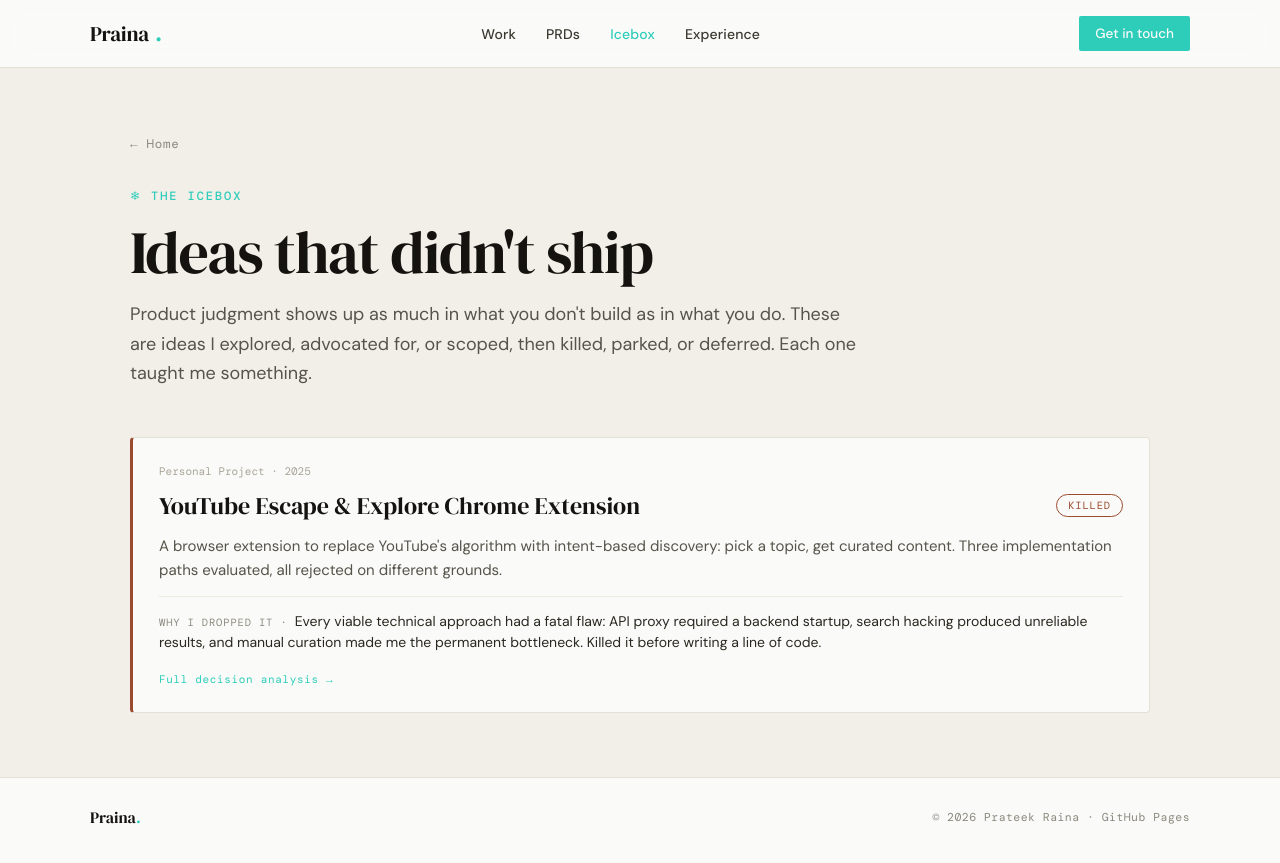
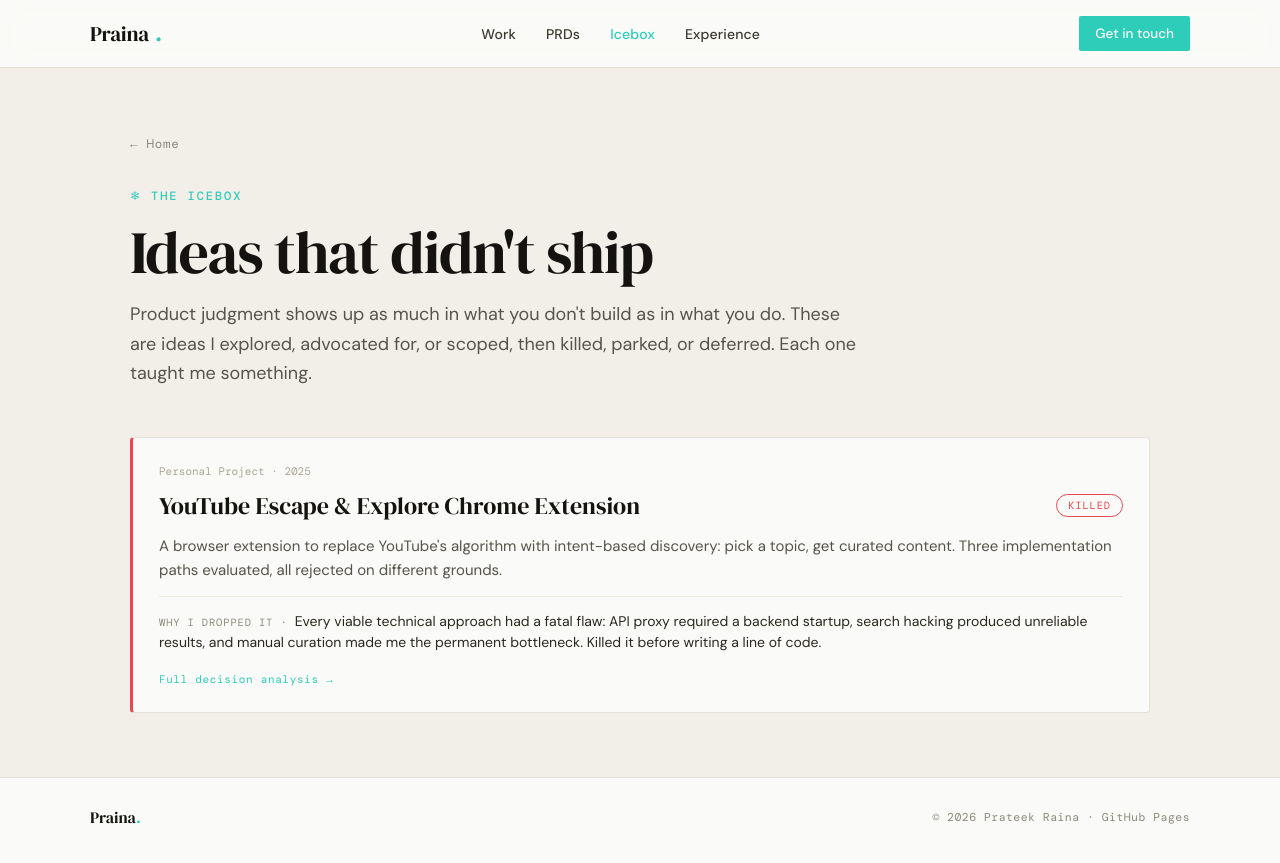
Before and after one commit to praina/praina.github.io, a Jekyll site: the page built from icebox/index.html, in a window 1280 px wide. Shown: the top 863 px of the page. Built offline with Jekyll 4.4.1, drawn with Linux system fonts in a browser that asks for light colours; some web fonts are replaced.

Commit message:
Update status color tokens: brighter red for Killed, amber for Parked

```diff
--- a/css/style.css
+++ b/css/style.css
@@ -16,8 +16,8 @@
   --c-border-sub:   #EDEAE1;
   --c-border-pill:  #D8D4C8;
   --c-border-mid:   #B8B4A8;
-  --c-status-kill:  #9A4A2E;
-  --c-status-park:  #1B4F72;
+  --c-status-kill:  #E5484D;
+  --c-status-park:  #D9932B;
   --c-status-later: #3F6E4B;
 
   /* Typography */
```
